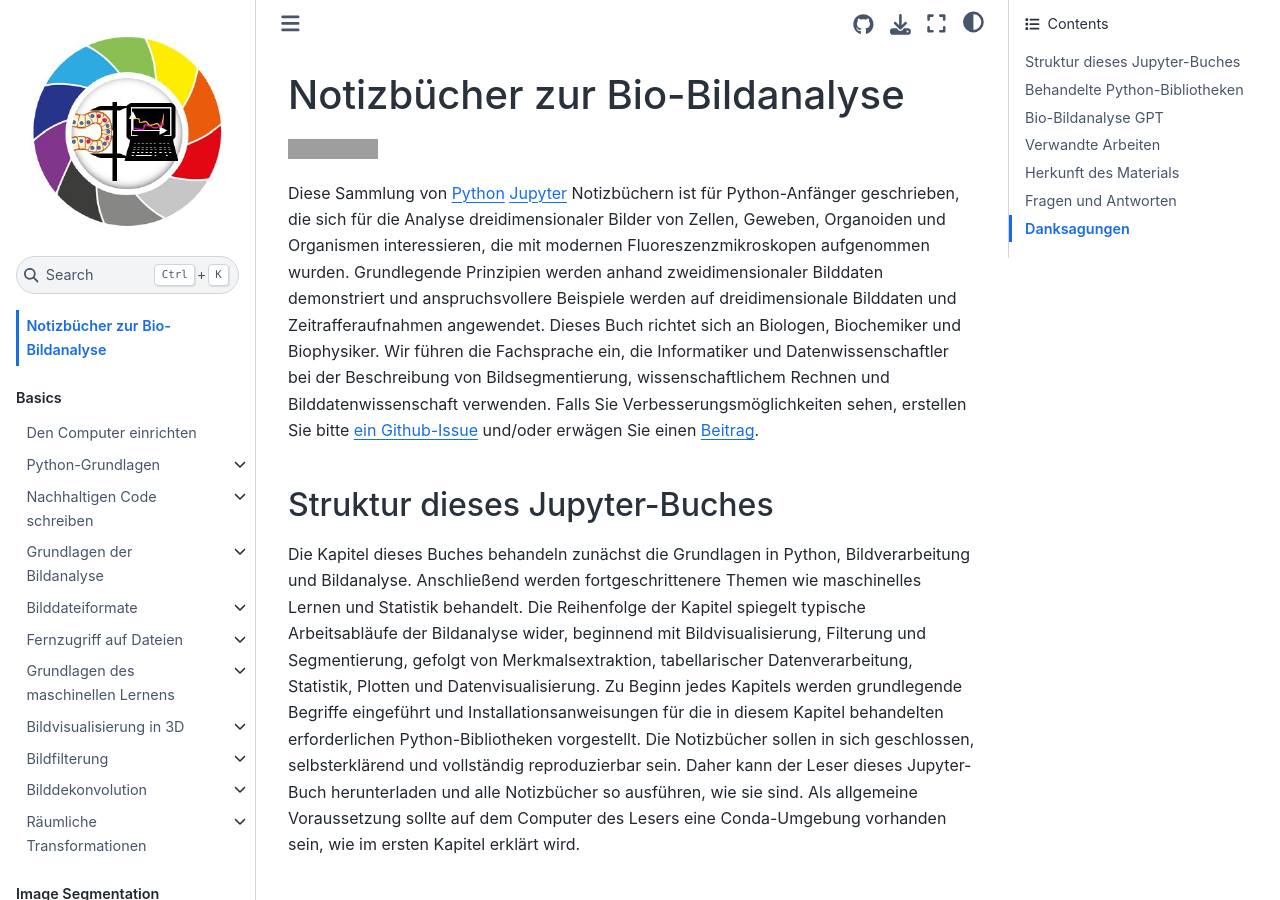
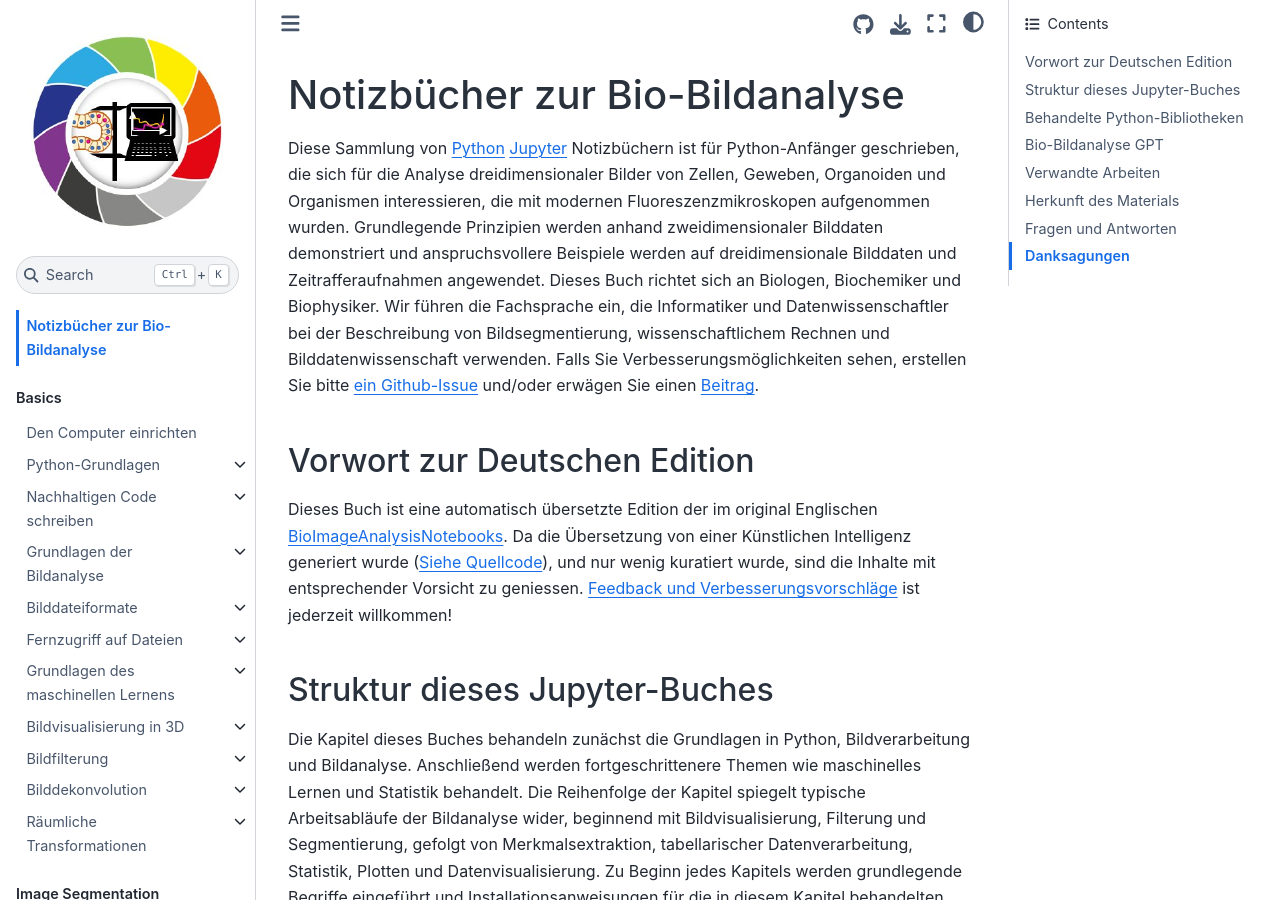
Before and after one commit to generated-books/bio-bildanalyse-notebooks, a Jupyter Book: the page built from docs/intro.md, in a window 1280 px wide and 900 px high. Built offline with Jupyter Book 1.0.4 settings and Sphinx 7.4.7 and the Sphinx Book theme 1.1.4, drawn with Linux system fonts in a browser that asks for light colours; pages that are not in the unit, such as notebooks, are missing from menus; grey boxes are pictures that could not be loaded.

Commit message:
add preface to german edition

```diff
--- a/docs/intro.md
+++ b/docs/intro.md
@@ -8,6 +7,10 @@ Grundlegende Prinzipien werden anhand zweidimensionaler Bilddaten demonstriert u
 Dieses Buch richtet sich an Biologen, Biochemiker und Biophysiker.
 Wir führen die Fachsprache ein, die Informatiker und Datenwissenschaftler bei der Beschreibung von Bildsegmentierung, wissenschaftlichem Rechnen und Bilddatenwissenschaft verwenden.
 Falls Sie Verbesserungsmöglichkeiten sehen, erstellen Sie bitte [ein Github-Issue](https://github.com/haesleinhuepf/BioImageAnalysisNotebooks/issues) und/oder erwägen Sie einen [Beitrag](https://github.com/haesleinhuepf/BioImageAnalysisNotebooks/blob/main/CONTRIBUTING.md).
+
+## Vorwort zur Deutschen Edition
+
+Dieses Buch ist eine automatisch übersetzte Edition der im original Englischen [BioImageAnalysisNotebooks](https://haesleinhuepf.github.io/BioImageAnalysisNotebooks). Da die Übersetzung von einer Künstlichen Intelligenz generiert wurde ([Siehe Quellcode](https://github.com/generated-books/bio-bildanalyse-notebooks/blob/main/generator.ipynb)), und nur wenig kuratiert wurde, sind die Inhalte mit entsprechender Vorsicht zu geniessen. [Feedback und Verbesserungsvorschläge](https://github.com/generated-books/bio-bildanalyse-notebooks/issues) ist jederzeit willkommen!
 
 ## Struktur dieses Jupyter-Buches
 
```
Also changed, not shown: other parts of docs/intro.md (+0 -1 lines).
